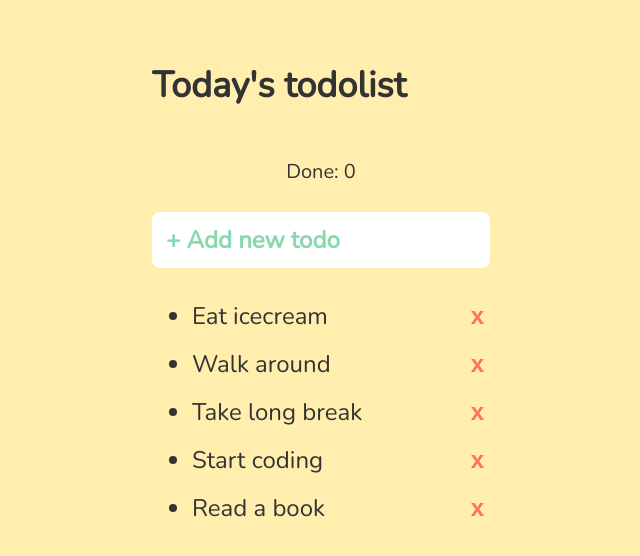
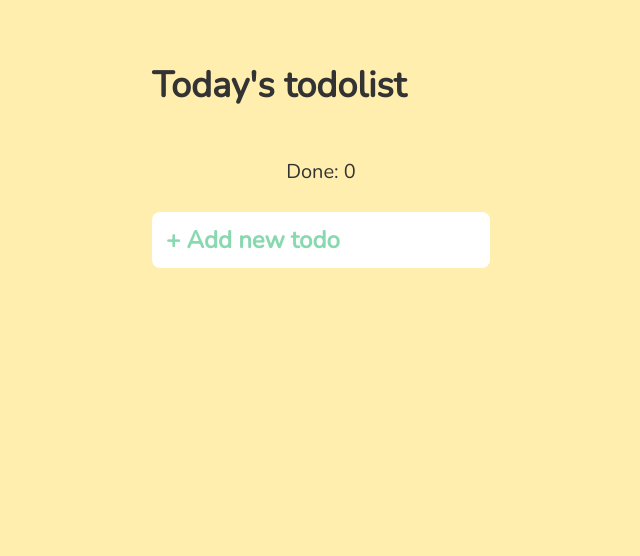
Before and after one commit to christophcar/react-todolist-app, a React (Create React App) app: page / in a window 1280 px wide. Shown: the top 556 px of the page, without its empty margins (319-959 px from the left). Built offline with nearby package versions, Linux system fonts and the light colour scheme.

Commit message:
Add local storage

```diff
--- a/src/App.js
+++ b/src/App.js
@@ -7,21 +7,17 @@ import './Input.css'
 
 class App extends Component {
   state = {
-    todos: [
-      { text: 'Eat icecream', done: false },
-      { text: 'Walk around', done: false },
-      { text: 'Take long break', done: false },
-      { text: 'Start coding', done: false },
-      { text: 'Read a book', done: false }
-    ]
+    todos: this.load()
   }
 
   render() {
-    const cntDone = this.state.todos.filter(item => item.done).length
+    const onCountDone = this.state.todos.filter(item => item.done).length
+    // save data from array here
+    this.save()
     return (
       <section>
         <h1>Today's todolist</h1>
-        <Counter num={cntDone} />
+        <Counter num={onCountDone} />
         <Input value={this.valueFromInput} />
         <ul>
           {this.state.todos.map((todo, index) => (
@@ -36,6 +32,19 @@ class App extends Component {
         </ul>
       </section>
     )
+  }
+
+  save() {
+    localStorage.setItem('todo-app-todos', JSON.stringify(this.state.todos))
+  }
+
+  load() {
+    // could also write this without try and catch...
+    try {
+      return JSON.parse(localStorage.getItem('todo-app-todos')) || []
+    } catch (err) {
+      return []
+    }
   }
 
   toggleDone = index => {
```
